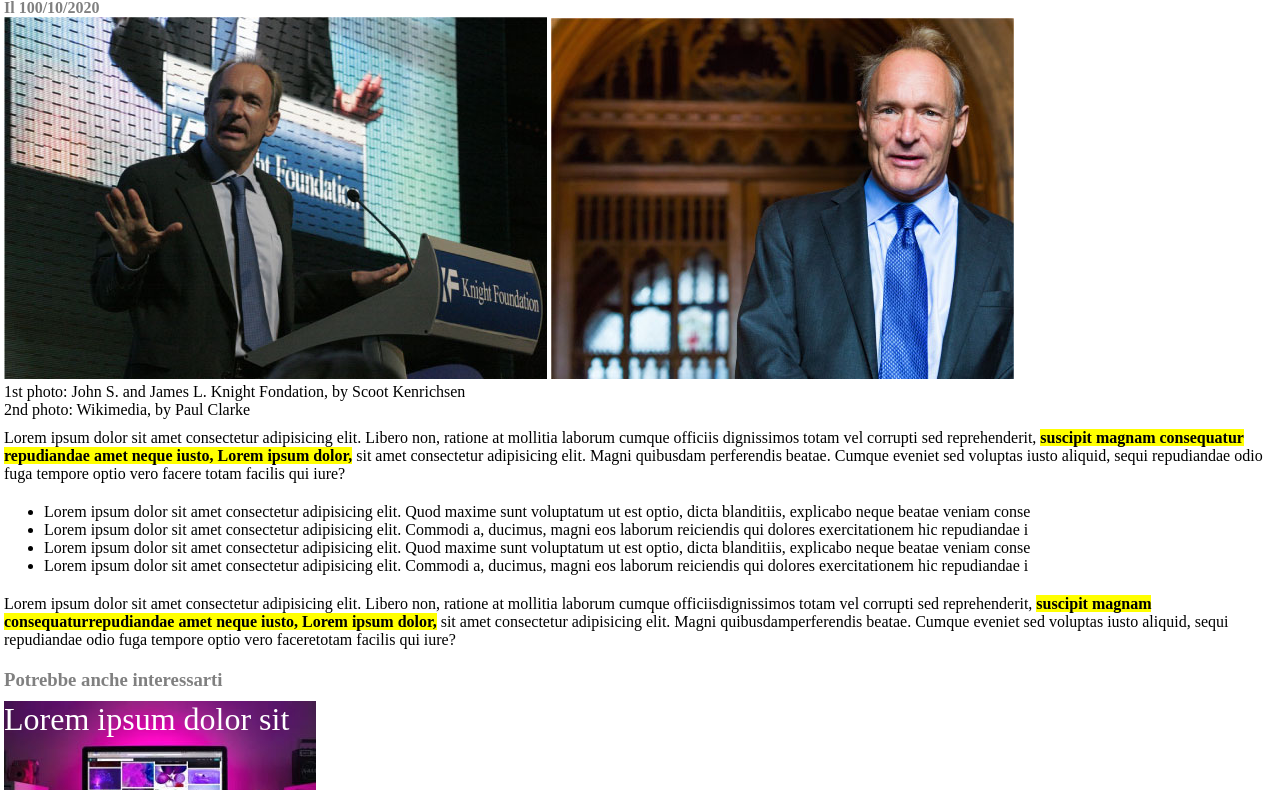
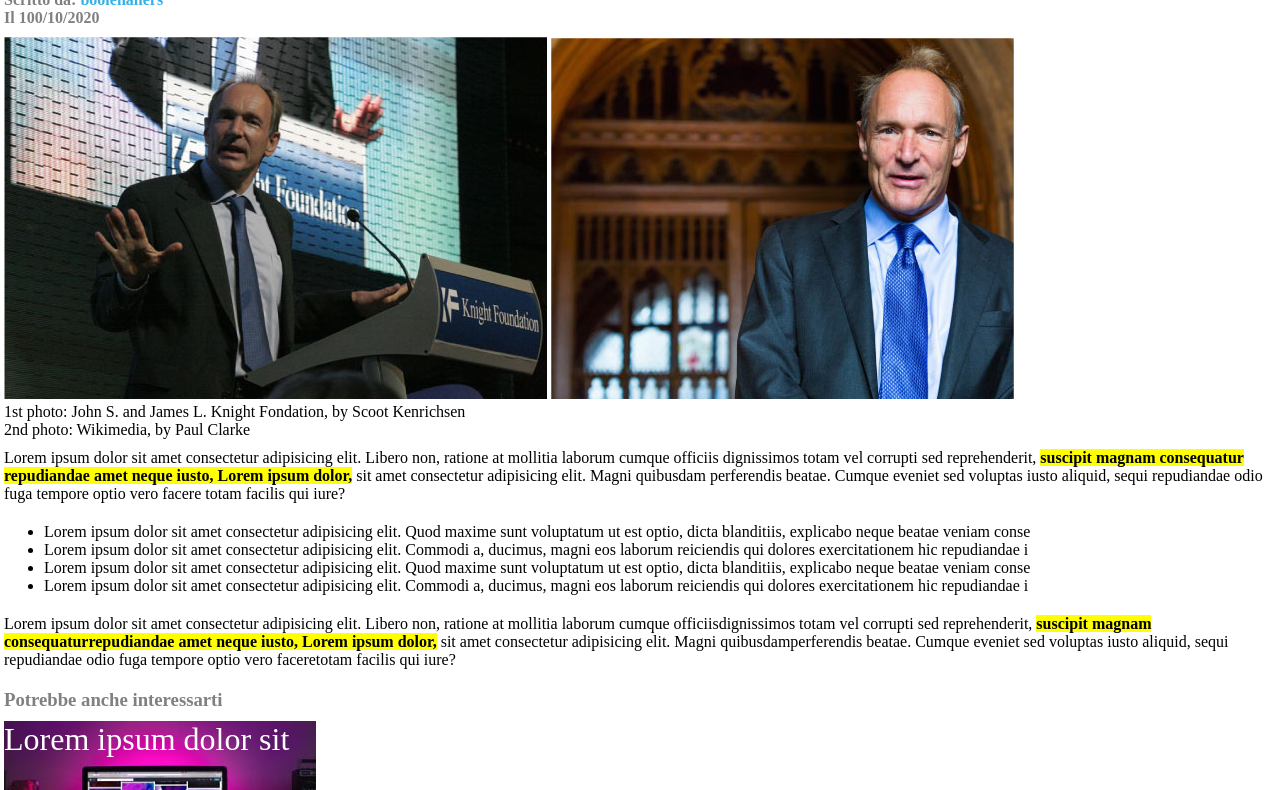
Before and after one commit to CarloColletti/html-css-booleaner, a plain HTML site: page index.html in a window 1280 px wide. Shown: the part 226-1016 px from the top of the page. Drawn offline with Linux system fonts and the light colour scheme.

Commit message:
aggiunto padding

```diff
--- a/index.html
+++ b/index.html
@@ -19,7 +19,7 @@
                 <h1>
                     Internet deve essere al servizio del "bene pubblico": il manifesto di Tim Berners-Lee
                 </h1>
-                <div class="testogrigio">
+                <div class="testogrigio padding">
                     <div><b>Scritto da: <strong class="testoblu">boolenaners</strong></b></div>
                     <div><b>Il 100/10/2020</b></div>
                 </div>
```
